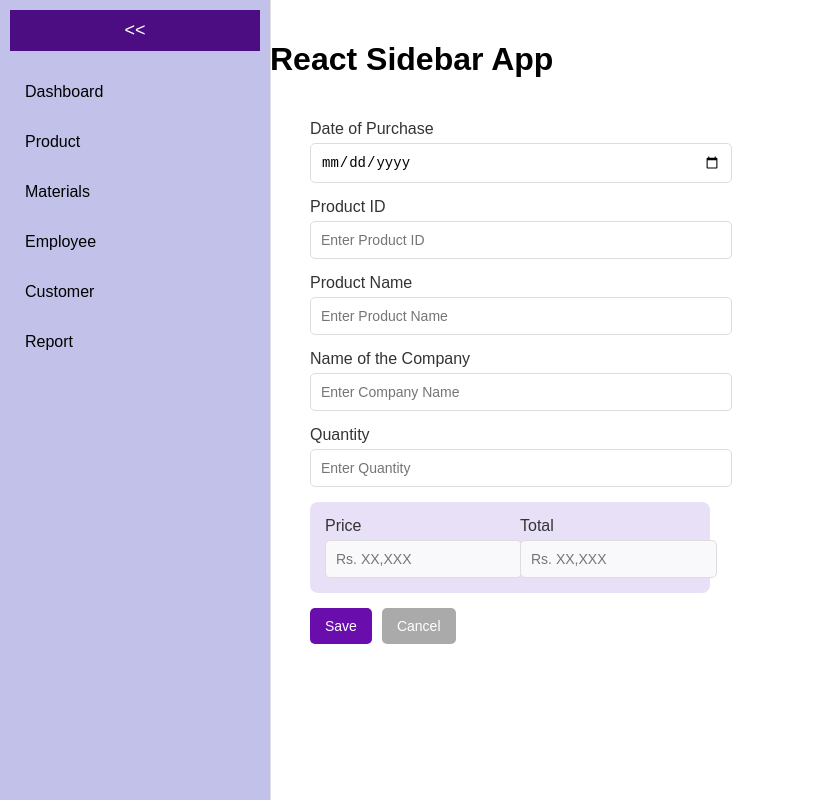
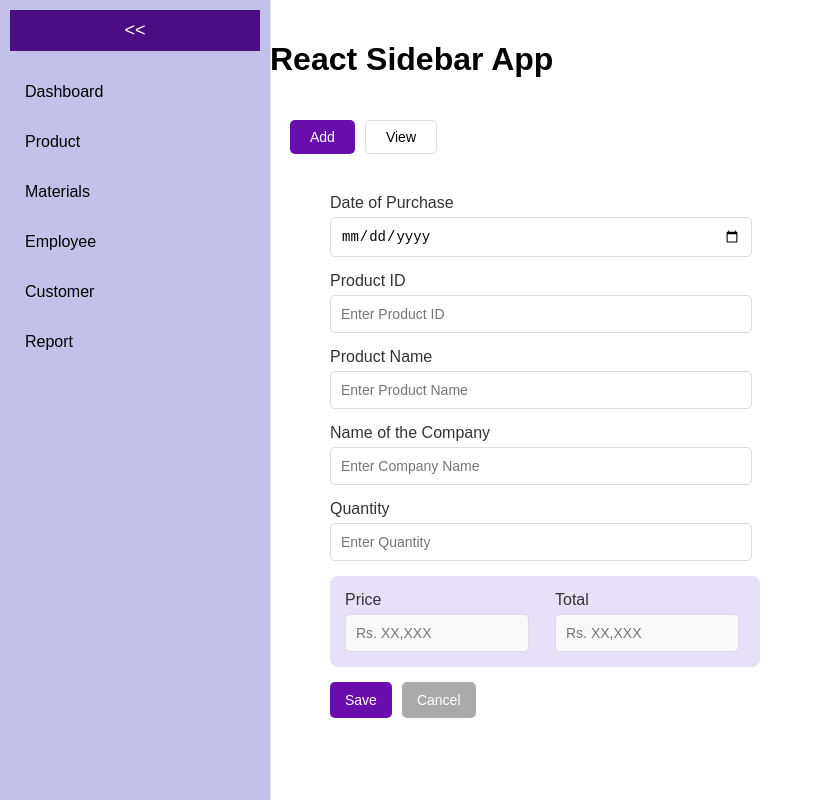
Before and after one commit to Manijmk/admin-template-ui, a React (Create React App) app: page /materials in a window 1280 px wide. Shown: the whole page, without its empty margins (0-813 px from the left). Built offline with nearby package versions, Linux system fonts and the light colour scheme.

Commit message:
added the add and view button in the material component

```diff
--- a/src/pages/Materials.css
+++ b/src/pages/Materials.css
@@ -3,6 +3,27 @@
     padding: 20px;
     max-width: 400px;
     margin: 20px 20px;
+  }
+
+  .tab-container {
+    display: flex;
+    gap: 10px;
+    margin-bottom: 20px;
+  }
+
+  .tab-button {
+    padding: 8px 20px;
+    border: 1px solid #ddd;
+    border-radius: 5px;
+    background: #fff;
+    cursor: pointer;
+    font-size: 14px;
+  }
+
+  .tab-button.active {
+    background: #6a0dad;
+    color: white;
+    border: none;
   }
 
   /* Form Labels */
@@ -43,11 +64,12 @@
     gap: 20px;
     border-radius: 8px;
     margin-bottom: 15px;
+    width: 400px;
   }
 
   .material-form .price-total input {
     background: #f9f9fc;
-    width: 100%;
+    width: 85%;
   }
 
   /* Buttons */
@@ -76,4 +98,5 @@
 
   .price-total {
     justify-content:space-evenly;
+    width: auto;
   }
--- a/src/pages/Materials.js
+++ b/src/pages/Materials.js
@@ -11,6 +11,8 @@ const Materials = () => {
     price: "",
     total: "",
   });
+
+  const [activeTab, setActiveTab] = useState("add");
 
   // Handle input change
   const handleChange = (e) => {
@@ -49,6 +51,27 @@ const Materials = () => {
   };
 
   return (
+
+    <div className="employee-container">
+      {/* Tabs: Add & View */}
+      <div className="tab-container">
+        <button
+          className={`tab-button ${activeTab === "add" ? "active" : ""}`}
+          onClick={() => setActiveTab("add")}
+        >
+          Add
+        </button>
+        <button
+          className={`tab-button ${activeTab === "view" ? "active" : ""}`}
+          onClick={() => setActiveTab("view")}
+        >
+          View
+        </button>
+      </div>
+
+      {/* Employee Form */}
+      {activeTab === "add" && (
+
         <div className="material-form">
           <form onSubmit={handleSubmit}>
             <div className="form-group">
@@ -80,11 +103,11 @@ const Materials = () => {
             <div className="price-total">
               <div>
                 <label>Price</label>
-            <input type="text" placeholder="Rs. XX,XXX" disabled />
+                <input type="text" placeholder="Rs. XX,XXX" />
               </div>
               <div>
                 <label>Total</label>
-            <input type="text" placeholder="Rs. XX,XXX" disabled />
+                <input type="text" placeholder="Rs. XX,XXX" />
               </div>
             </div>
 
@@ -99,6 +122,15 @@ const Materials = () => {
             </div>
           </form>
         </div>
+      )}
+
+      {activeTab === "view" && (
+        <>
+          <p>The view content is shown here .....</p>
+        </>
+      )}
+
+    </div>
   );
 };
 
```
Lines whose indentation alone changed are shown as unchanged.
